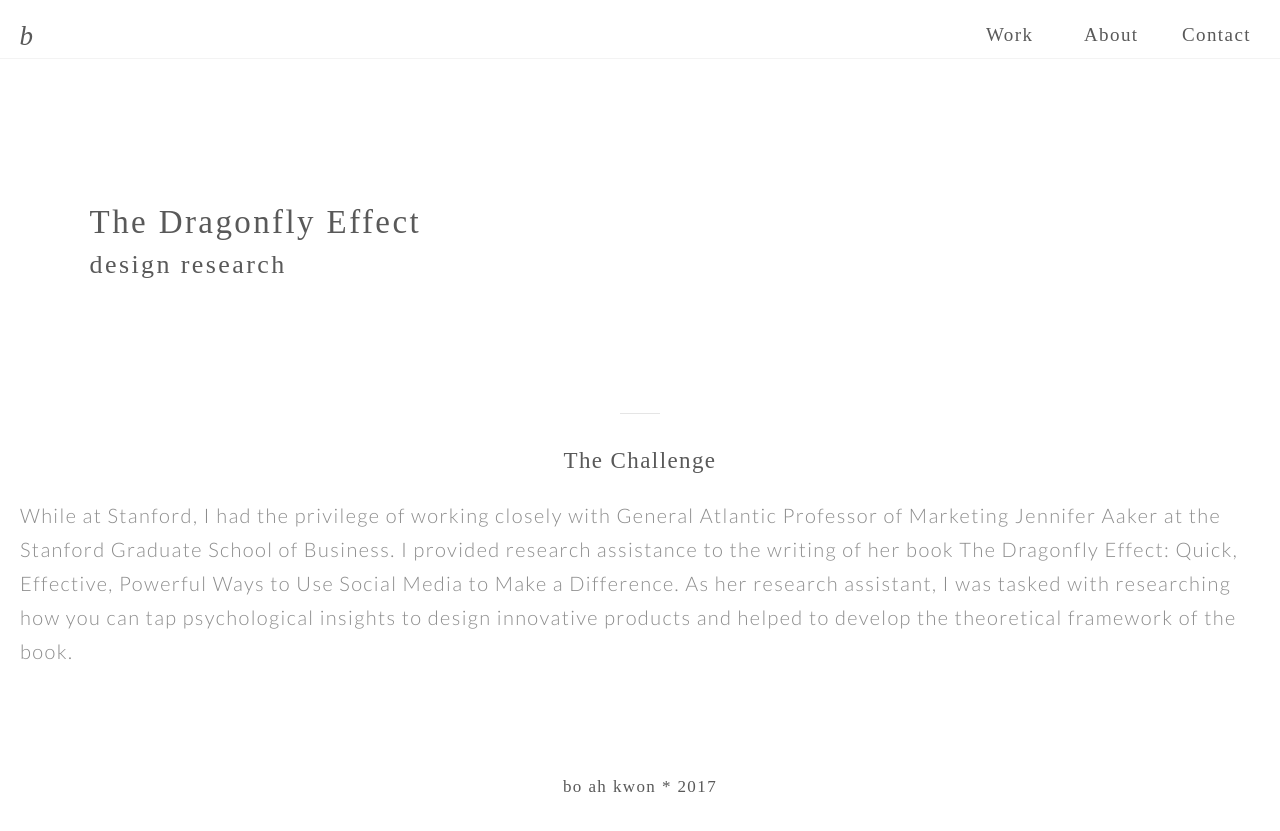
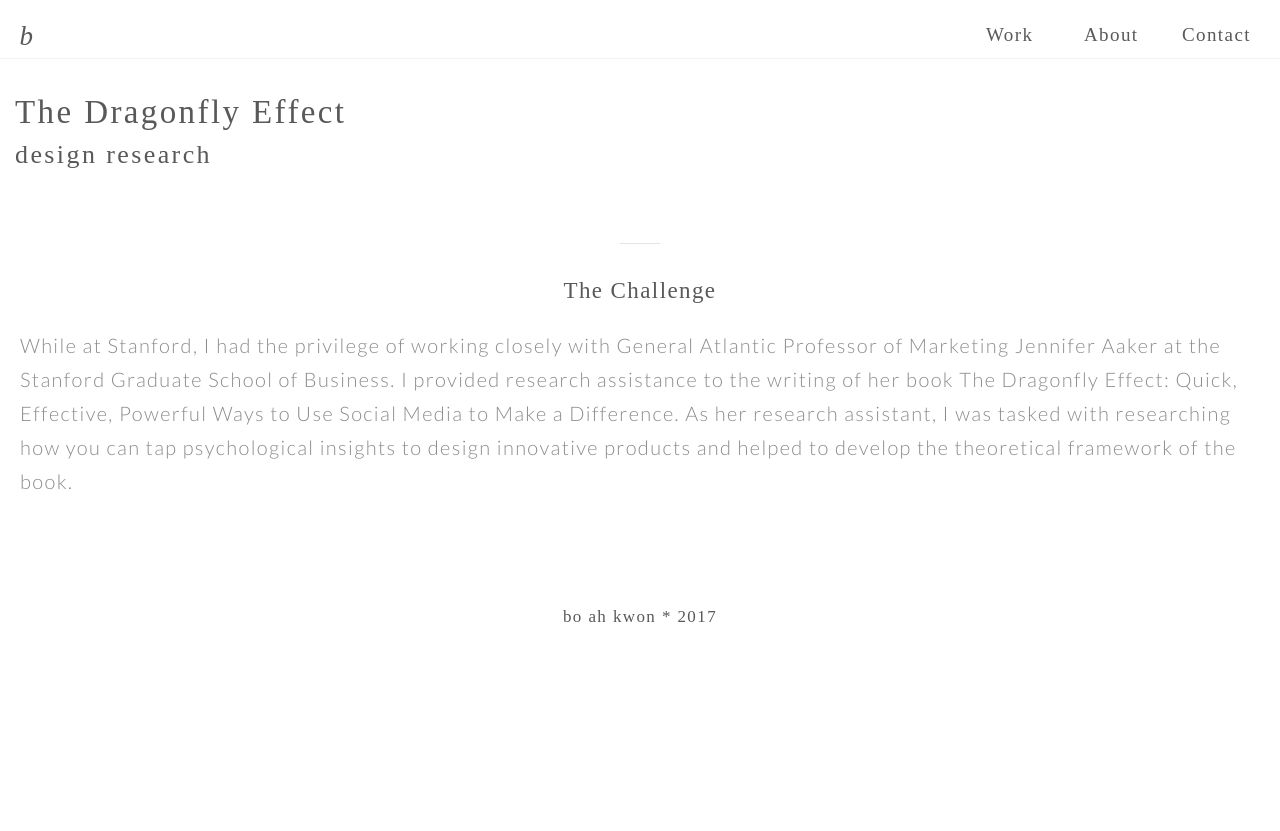
Before and after one commit to bkwon0402/bkwon0402.github.io, a Jekyll site: the page built from ytf.md, in a window 1280 px wide. Shown: the top 831 px of the page. Built offline with Jekyll 4.4.1, drawn with Linux system fonts in a browser that asks for light colours; some web fonts are replaced.

Commit message:
css fixes

```diff
--- a/styles/core.css
+++ b/styles/core.css
@@ -168,12 +168,13 @@ hr.style-six {
 }
 
 #portfolio_hero {
-    font-size: 33px;
-    margin-left: 7%;
-    margin-top: 140px;
-    margin-bottom: 90px;
+        font-size: 33px;
+    /* margin-left: 7%; */
+    /* margin-top: 140px; */
+    /* margin-bottom: 90px; */
     font-family: "Calluna";
     letter-spacing: 2.4px;
+    padding: 30px 15px;
 }
 
 #portfolio_hero span {
@@ -923,6 +924,9 @@ div.newsletterredesign {
     .menu_toggler {
         display: none;
     }
+    .nav{
+        display: block !important;
+    }
 }
 @media(max-width: 768px) {
     .nav {
```
